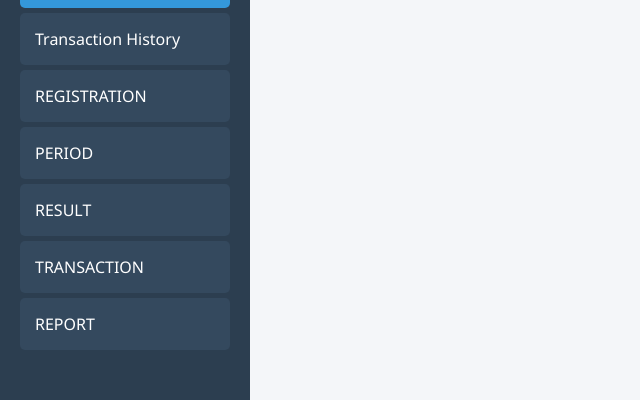
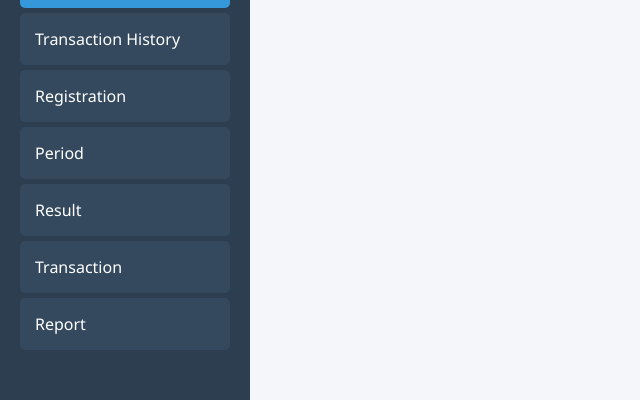
Before and after one commit to punjoul/STANDAT-DASHBOARD-ADMIN, a plain HTML site: page index.html in a window 1280 px wide. Shown: the part 198-598 px from the top of the page, 0-640 px from the left. Drawn offline with Linux system fonts and the light colour scheme; no server answers.

Commit message:
Update index.html

```diff
--- a/index.html
+++ b/index.html
@@ -16,11 +16,11 @@
         <ul class="nav">
             <li onclick="switchTab('live-bet')" class="active" id="nav-live-bet">Live Bet</li>
             <li onclick="switchTab('transaction-history')" id="nav-transaction-history">Transaction History</li>
-            <li onclick="switchTab('registration')" id="nav-registration">REGISTRATION</li>
-            <li onclick="switchTab('period')" id="nav-period">PERIOD</li>
-            <li onclick="switchTab('result')" id="nav-result">RESULT</li>
-            <li onclick="switchTab('transaction')" id="nav-transaction">TRANSACTION</li>
-            <li onclick="switchTab('report')" id="nav-report">REPORT</li>
+            <li onclick="switchTab('registration')" id="nav-registration">Registration</li>
+            <li onclick="switchTab('period')" id="nav-period">Period</li>
+            <li onclick="switchTab('result')" id="nav-result">Result</li>
+            <li onclick="switchTab('transaction')" id="nav-transaction">Transaction</li>
+            <li onclick="switchTab('report')" id="nav-report">Report</li>
         </ul>
     </div>
 
@@ -80,25 +80,25 @@
 
         <!-- Halaman Registration -->
         <div id="registration" class="page">
-            <h2>REGISTRATION</h2>
+            <h2>Registration</h2>
             <p>This page is still under development</p>
         </div>
 
         <!-- Halaman Period -->
         <div id="period" class="page">
-            <h2>PERIOD</h2>
+            <h2>Period</h2>
             <p>This page is still under development</p>
         </div>
 
         <!-- Halaman Result -->
         <div id="result" class="page">
-            <h2>RESULT</h2>
+            <h2>Result</h2>
             <p>This page is still under development</p>
         </div>
 
         <!-- Halaman Transaction -->
         <div id="transaction" class="page">
-            <h2>TRANSACTION</h2>
+            <h2>Transaction</h2>
             <p>This page is still under development</p>
         </div>
 
```
